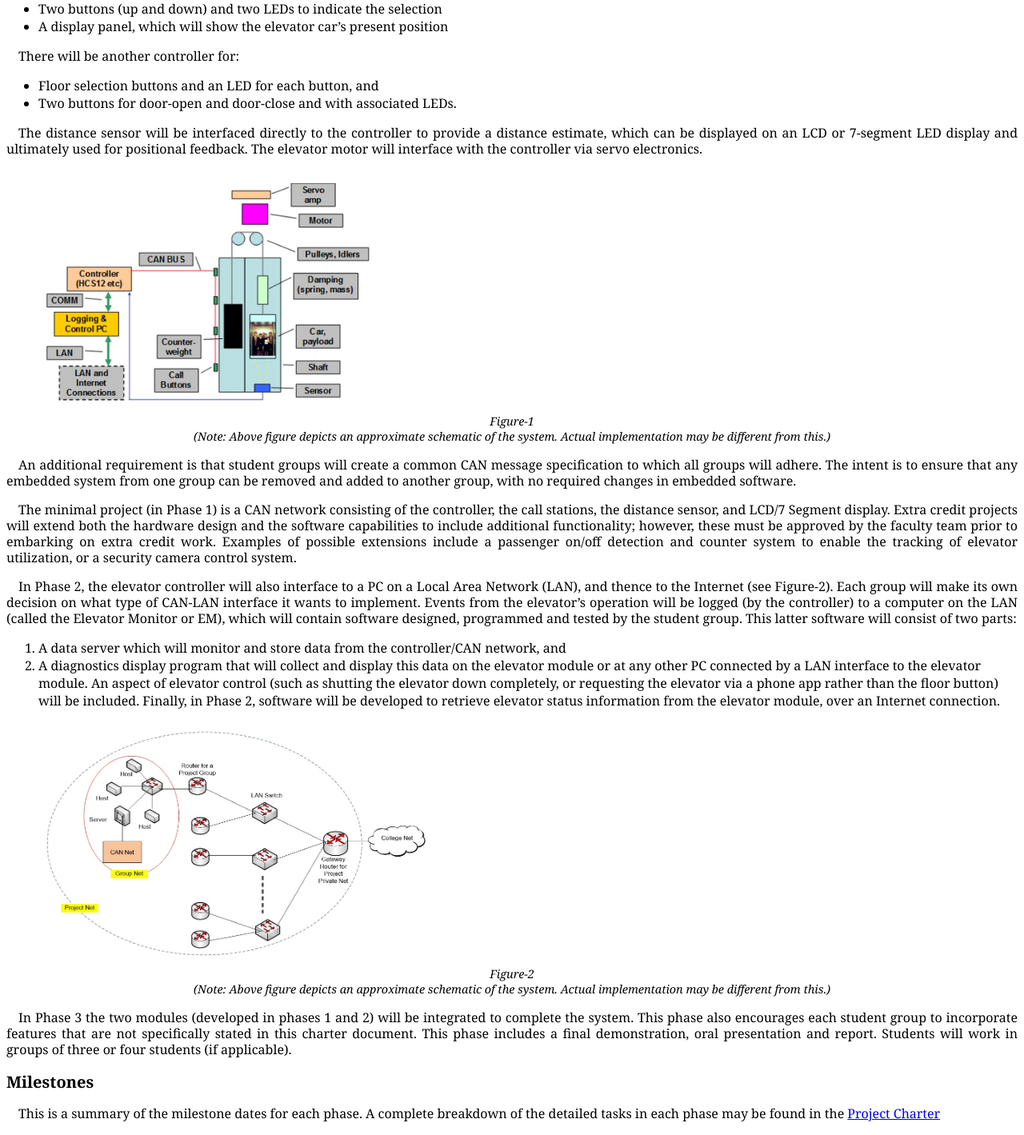
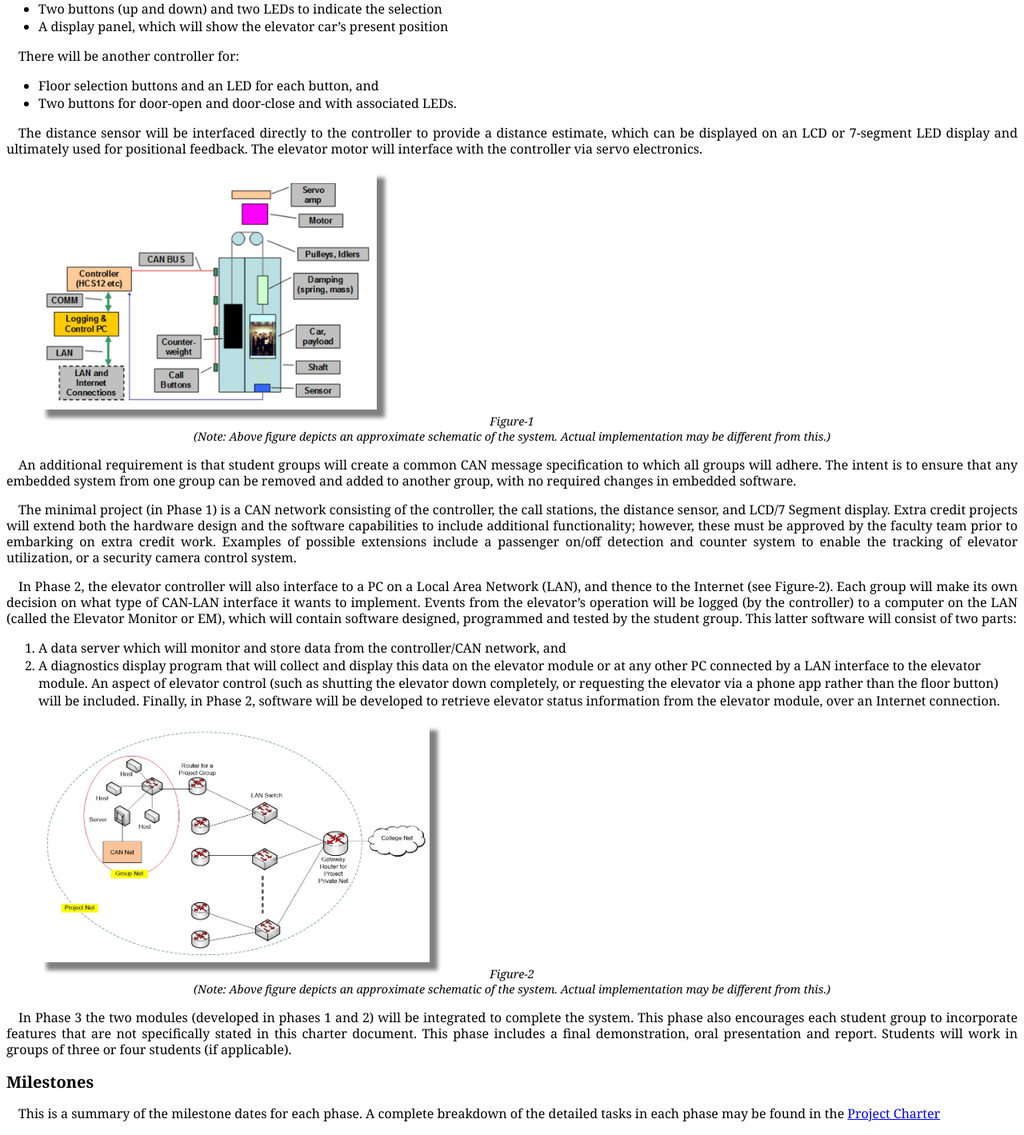
Before and after one commit to SarahJCN/Project6, a PHP site: page /proj_details.html in a window 1280 px wide. Shown: the part 400-1819 px from the top of the page at 80% size. Run offline with PHP 8.4, Linux system fonts and the light colour scheme.

Commit message:
Updated webpage

```diff
--- a/webpage/CSS/project_details_style.css
+++ b/webpage/CSS/project_details_style.css
@@ -20,6 +20,7 @@ h2{
 
 img{
     height: 300px;
+    box-shadow: 10px 10px 5px gray;
 }
 
 figcaption{
```
